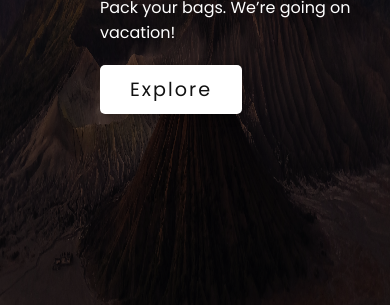
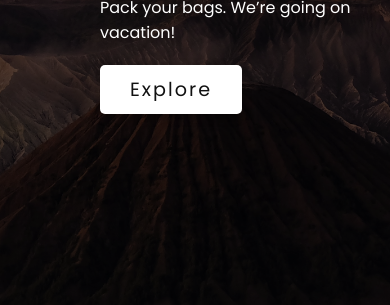
Before and after one commit to Rizalyusmanto/INDTRAVEL, a plain HTML site: page index.html in a window 390 px wide. Shown: the part 458-763 px from the top of the page. Drawn offline with Linux system fonts and the light colour scheme.

Commit message:
responsive

```diff
--- a/index.html
+++ b/index.html
@@ -18,7 +18,7 @@
             <div class="logo">INDTravel</div>
             <div class="toggle"></div>
         </header>
-        <div class="background"><img src="img/bromo.jpg" alt="bromo" /></div>
+        <div class="background"></div>
         <div class="overlay"></div>
 
         <div class="text">
--- a/style.css
+++ b/style.css
@@ -61,22 +61,13 @@
     cursor: pointer;
 }
 
-.showcase .background img {
+.showcase .background {
     position: absolute;
     left: 0;
     top: 0;
     width: 100%;
     height: 100%;
-    background-size: cover;
-    opacity: 0.8;
-}
-
-.slider-img img {
-    position: absolute;
-    left: 0;
-    top: 0;
-    width: 100%;
-    height: 100%;
+    background-image: url(img/bromo.jpg);
     background-size: cover;
     opacity: 0.8;
 }
@@ -190,6 +181,9 @@
     color: aqua;
 }
 
+
+/* Responsive mobile */
+
 @media (max-width: 798px) {
     .showcase,
     .showcase header {
@@ -206,4 +200,7 @@
         font-size: 2em;
         line-height: 1em;
     }
+    .showcase .background {
+        background-position: center;
+    }
 }
```
